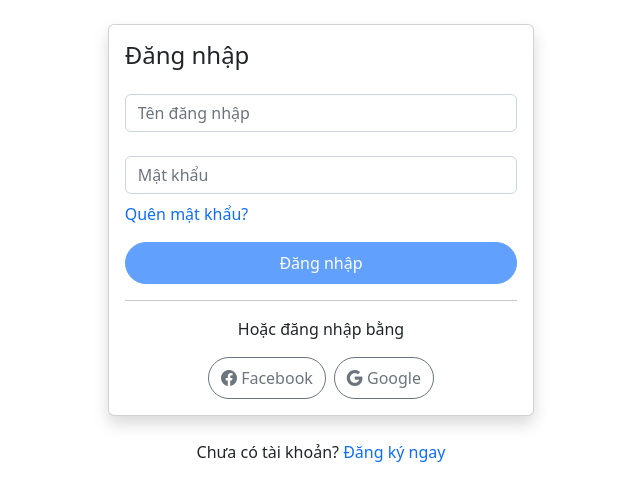
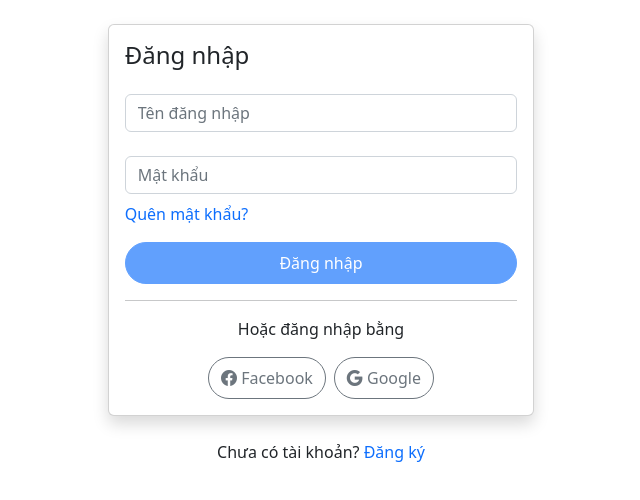
Before and after one commit to DaoTanP/thu-vien-sach, an Angular app: page /login in a window 1280 px wide. Shown: the top 500 px of the page, without its empty margins (319-959 px from the left). Built offline with nearby package versions, Linux system fonts and the light colour scheme.

Commit message:
initial commit

```diff
--- a/src/app/components/login/login.component.html
+++ b/src/app/components/login/login.component.html
@@ -41,6 +41,6 @@
             </div>
         </div>
     </div>
-    <p class="my-4 text-center">Chưa có tài khoản? <a routerLink="/register" class="text-decoration-none">Đăng ký
-            ngay</a></p>
+    <p class="my-4 text-center">Chưa có tài khoản? <a routerLink="/register" class="text-decoration-none">Đăng ký</a>
+    </p>
 </div>
```
